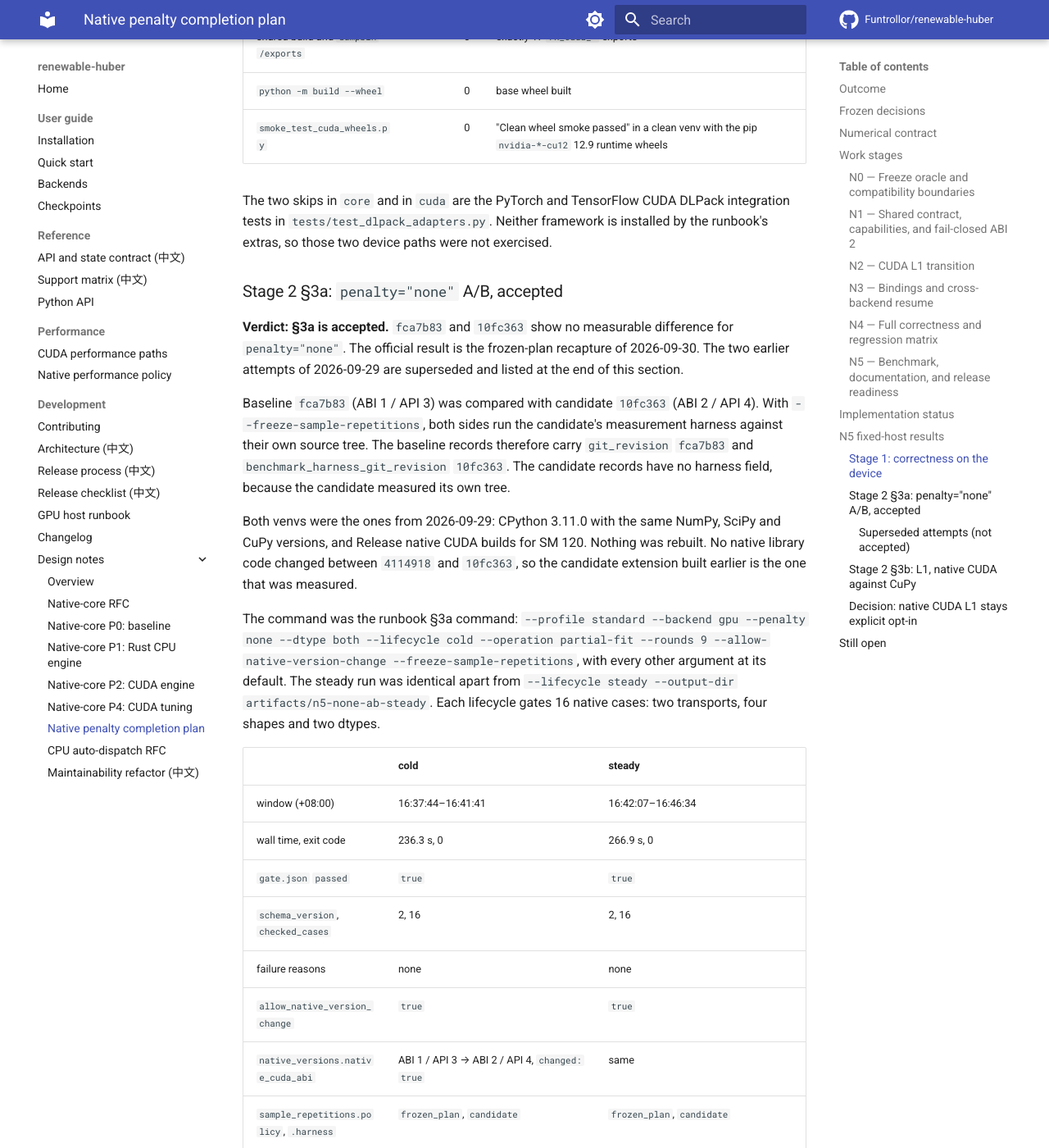
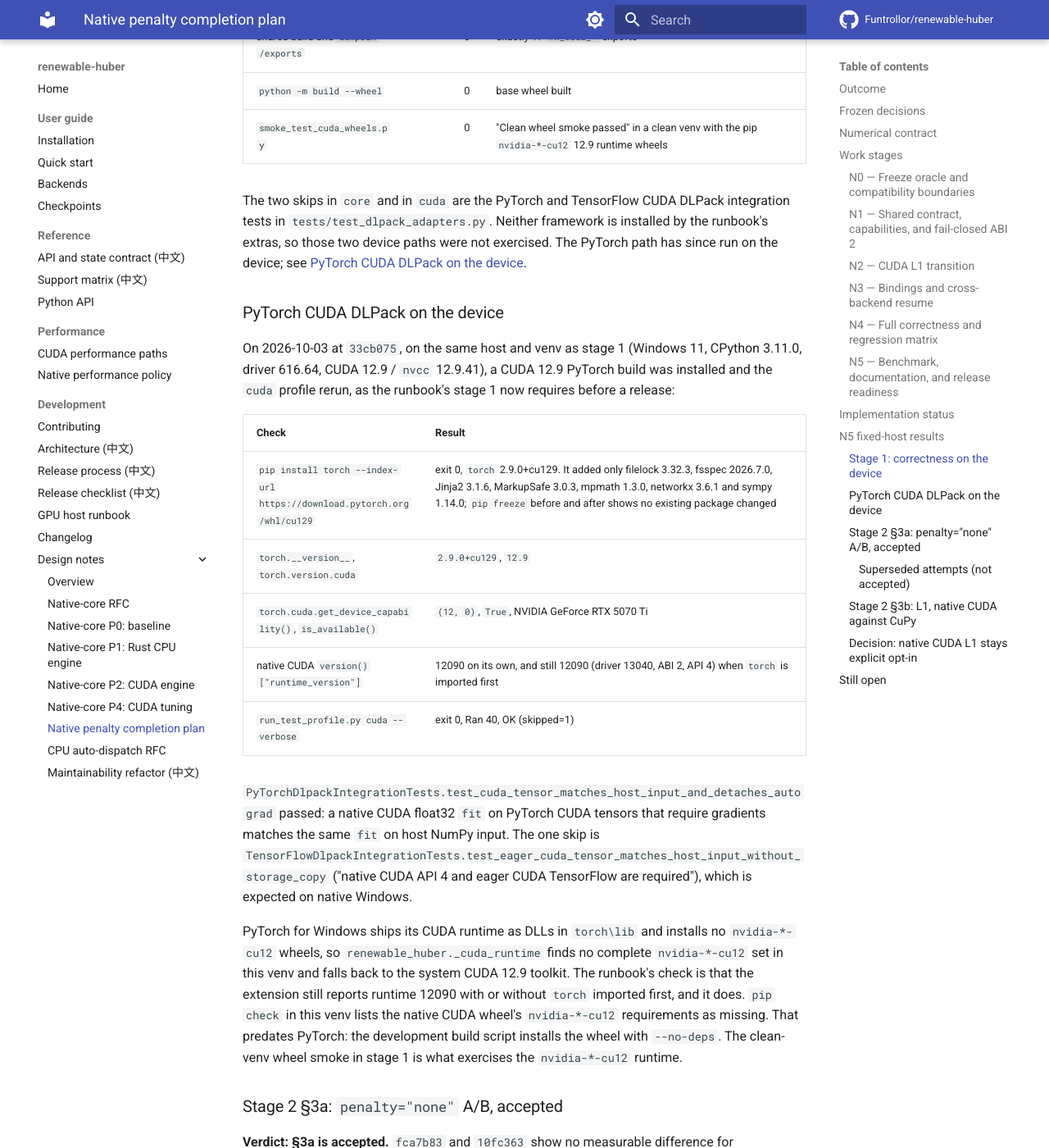
Before and after one commit to Funtrollor/renewable-huber, an MkDocs documentation site: the page built from docs/native-penalty-completion-plan.md, in a window 1280 px wide and 1400 px high, scrolled down 7124 px. Shown: the whole window at 82% size. Built offline with MkDocs 1.6.1 and Material for MkDocs 9.7.7, drawn with Linux system fonts in a browser that asks for light colours; comment, search, counter and statistics services are not loaded; some of the changed text lies outside the part shown.

Commit message:
docs: record PyTorch CUDA DLPack verification on the fixed GPU host
#52 made a passing PyTorchDlpackIntegrationTests a 0.7.0 prerequisite. It ran
on 2026-10-03 at 33cb075 on the fixed Windows host: torch 2.9.0+cu129
(torch.version.cuda 12.9, device capability (12, 0), RTX 5070 Ti), installed
from the cu129 index with only its own new dependencies added; the native
CUDA extension reported runtime 12090 with and without torch imported first;
run_test_profile.py cuda --verbose ran 40 tests, OK (skipped=1), and the one
skip is the TensorFlow integration test, expected on native Windows.

- native-penalty-completion-plan.md: a "PyTorch CUDA DLPack on the device"
  evidence section; the item moves from "Still open" to resolved. TensorFlow
  stays open.
- support-matrix.md: the PyTorch CUDA DLPack update path is verified on the
  device; TensorFlow eager is still not.
- gpu-host-runbook.md: the status paragraph and the stage 1 PyTorch step note
  the completed run. The release-checklist item stays as written, because it
  is a per-release condition.
- CHANGELOG.md: the verification under Unreleased.

Co-Authored-By: Claude Opus 5.5 <noreply@anthropic.com>

```diff
--- a/docs/native-penalty-completion-plan.md
+++ b/docs/native-penalty-completion-plan.md
@@ -3,8 +3,9 @@
 - Status: N0–N4 implemented and passed on the fixed GPU host (stage 1,
   2026-09-29, `4114918`). N5: the `penalty="none"` A/B is **accepted**
   (frozen-plan recapture at `10fc363`, 2026-09-30) and the native CUDA L1
-  baseline is recorded (see "N5 fixed-host results" and "Still open" at the
-  end)
+  baseline is recorded; PyTorch CUDA DLPack passed on the device on
+  2026-10-03 at `33cb075` (see "N5 fixed-host results" and "Still open" at
+  the end)
 - Baseline: `v0.6.1` / CUDA C ABI 1 / CUDA Python API 3
 - Scope: complete the existing public penalties, `none` and `l1`
 - Out of scope: adding L2, elastic-net, reduced precision, or automatic CUDA selection
@@ -270,7 +271,40 @@ Every stage 1 command passed:
 The two skips in `core` and in `cuda` are the PyTorch and TensorFlow CUDA
 DLPack integration tests in `tests/test_dlpack_adapters.py`. Neither framework
 is installed by the runbook's extras, so those two device paths were not
-exercised.
+exercised. The PyTorch path has since run on the device; see
+[PyTorch CUDA DLPack on the device](#pytorch-cuda-dlpack-on-the-device).
+
+### PyTorch CUDA DLPack on the device
+
+On 2026-10-03 at `33cb075`, on the same host and venv as stage 1 (Windows 11,
+CPython 3.11.0, driver 616.64, CUDA 12.9 / `nvcc` 12.9.41), a CUDA 12.9
+PyTorch build was installed and the `cuda` profile rerun, as the runbook's
+stage 1 now requires before a release:
+
+| Check | Result |
+|---|---|
+| `pip install torch --index-url https://download.pytorch.org/whl/cu129` | exit 0, `torch` 2.9.0+cu129. It added only filelock 3.32.3, fsspec 2026.7.0, Jinja2 3.1.6, MarkupSafe 3.0.3, mpmath 1.3.0, networkx 3.6.1 and sympy 1.14.0; `pip freeze` before and after shows no existing package changed |
+| `torch.__version__`, `torch.version.cuda` | `2.9.0+cu129`, `12.9` |
+| `torch.cuda.get_device_capability()`, `is_available()` | `(12, 0)`, `True`, NVIDIA GeForce RTX 5070 Ti |
+| native CUDA `version()["runtime_version"]` | 12090 on its own, and still 12090 (driver 13040, ABI 2, API 4) when `torch` is imported first |
+| `run_test_profile.py cuda --verbose` | exit 0, Ran 40, OK (skipped=1) |
+
+`PyTorchDlpackIntegrationTests.test_cuda_tensor_matches_host_input_and_detaches_autograd`
+passed: a native CUDA float32 `fit` on PyTorch CUDA tensors that require
+gradients matches the same `fit` on host NumPy input. The one skip is
+`TensorFlowDlpackIntegrationTests.test_eager_cuda_tensor_matches_host_input_without_storage_copy`
+("native CUDA API 4 and eager CUDA TensorFlow are required"), which is expected
+on native Windows.
+
+PyTorch for Windows ships its CUDA runtime as DLLs in `torch\lib` and installs
+no `nvidia-*-cu12` wheels, so `renewable_huber._cuda_runtime` finds no
+complete `nvidia-*-cu12` set in this venv and falls back to the system CUDA
+12.9 toolkit. The runbook's check is that the extension still reports runtime
+12090 with or without `torch` imported first, and it does. `pip check` in this
+venv lists the native CUDA wheel's `nvidia-*-cu12` requirements as missing.
+That predates PyTorch: the development build script installs the wheel with
+`--no-deps`. The clean-venv wheel smoke in stage 1 is what exercises the
+`nvidia-*-cu12` runtime.
 
 ### Stage 2 §3a: `penalty="none"` A/B, accepted
 
@@ -537,14 +571,15 @@ Resolved since the first run:
 - the §3a acceptance, by #50 (`--allow-native-version-change`), #51
   (`--freeze-sample-repetitions`) and the accepted recapture above;
 - consuming the L1 baseline, by #50's conditional native CUDA L1 rule in
-  `validate_record`.
+  `validate_record`;
+- **PyTorch CUDA DLPack**, which stage 1 skipped because PyTorch was not
+  installed: with `torch` 2.9.0+cu129 in the venv, `PyTorchDlpackIntegrationTests`
+  passed in the `cuda` profile on 2026-10-03 at `33cb075`, and the native
+  extension still reported runtime 12090. See
+  [PyTorch CUDA DLPack on the device](#pytorch-cuda-dlpack-on-the-device).
 
 Still open:
 
-- **PyTorch CUDA DLPack** must pass on the fixed host before 0.7.0: install a
-  CUDA 12.9 PyTorch build into the venv and rerun the `cuda` profile
-  (`docs/gpu-host-runbook.md`, stage 1). Stage 1 skipped it because PyTorch
-  was not installed.
 - **TensorFlow CUDA DLPack** is released as unverified on a device. TensorFlow
   has no GPU support on native Windows since 2.11, so the Windows host cannot
   run it; it needs a WSL2 or Linux GPU host. The support matrix says so.
```
Also changed, not shown: CHANGELOG.md (+6 -0 lines), docs/gpu-host-runbook.md (+7 -2 lines), docs/support-matrix.md (+2 -2 lines).
